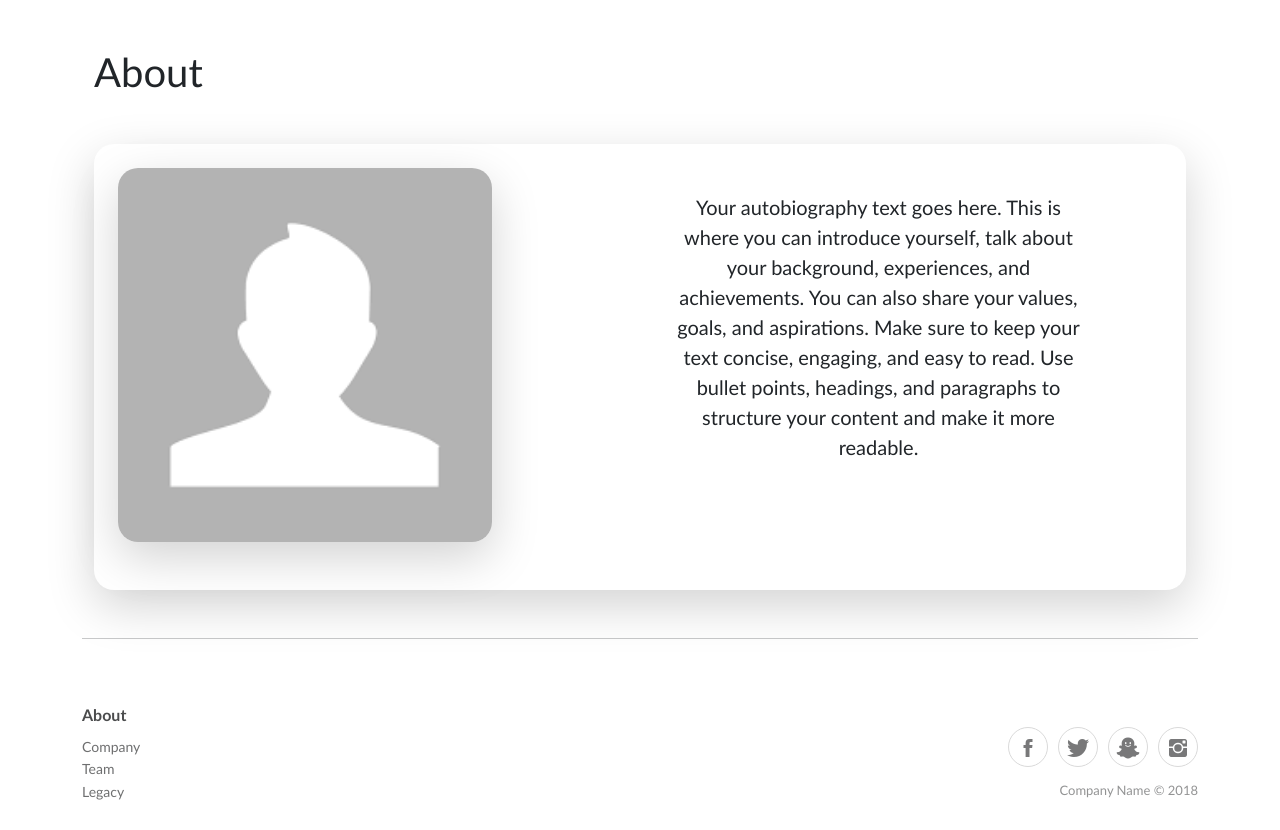
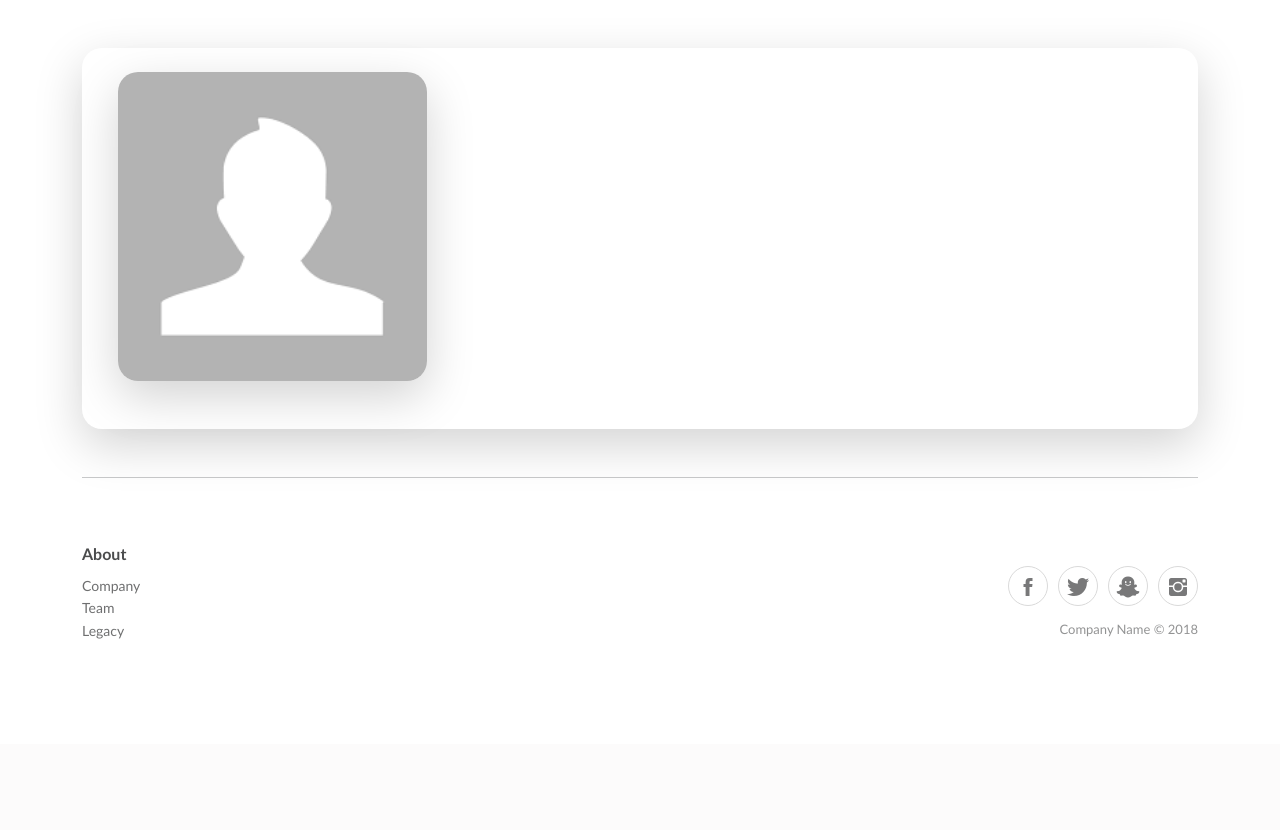
Before and after one commit to AIVAN22/Rangel-website, a Django app: page /about/ in a window 1280 px wide. Shown: the part 56-886 px from the top of the page. After the commit the page ends 695 px from the top, so only its background shows below. Run offline with Django 4.2, Linux system fonts and the light colour scheme.

Commit message:
Changes about.html and support.html

```diff
--- a/Rangel_portfolio/templates/about.html
+++ b/Rangel_portfolio/templates/about.html
@@ -1,13 +1,11 @@
 {% extends "main.html" %}
 {% load static %}
 {% block content %}
-  <div class="container">
-    <h1 class="mb-5">About</h1>
-    <div class="mb-5 shadow-lg"
-         style="border-radius:20px;
-                background-color: white">
+  <div class="container mb-5 shadow-lg"  style="border-radius:20px;">
+    <div class=""
+        >
       <div class="row">
-        <div class="col-md-6 mb-5">
+        <div class="col-md-5 mb-5 ">
           <img width="70%"
                alt=""
                height="auto"
@@ -15,11 +13,9 @@
                style="border-radius:20px"
                src="{{ MEDIA_URL }}/media/images/profile_pic.png">
         </div>
-        <div class="col-md-5 ms-4 mt-5 pe-5">
-          <p class="lead text-md-center">
-            Your autobiography text goes here. This is where you can introduce yourself, talk about your background,
-            experiences, and achievements. You can also share your values, goals, and aspirations. Make sure to keep your text concise,
-            engaging, and easy to read. Use bullet points, headings, and paragraphs to structure your content and make it more readable.
+        <div class="col-md-7 mb-5">
+          <p class="lead  p-5">
+
           </p>
         </div>
       </div>
--- a/Rangel_portfolio/templates/main.html
+++ b/Rangel_portfolio/templates/main.html
@@ -1,6 +1,6 @@
 {% load static %}
 <!DOCTYPE html>
-<html lang="en">
+<html lang="eng">
   <head>
     <link rel="stylesheet"
           href="https://cdn.jsdelivr.net/npm/bootstrap@5.2.3/dist/css/bootstrap.min.css"
```
Also changed, not shown: Rangel_portfolio/templates/support.html (+5 -4 lines), db.sqlite3, media/images/Mazama_Ridge_Wildflowers_Mount_Rainier_National_Park_Washington(3).jpg (added), media/images/rodop2.jpeg (added), media/images/rodopite.jpg (added).
